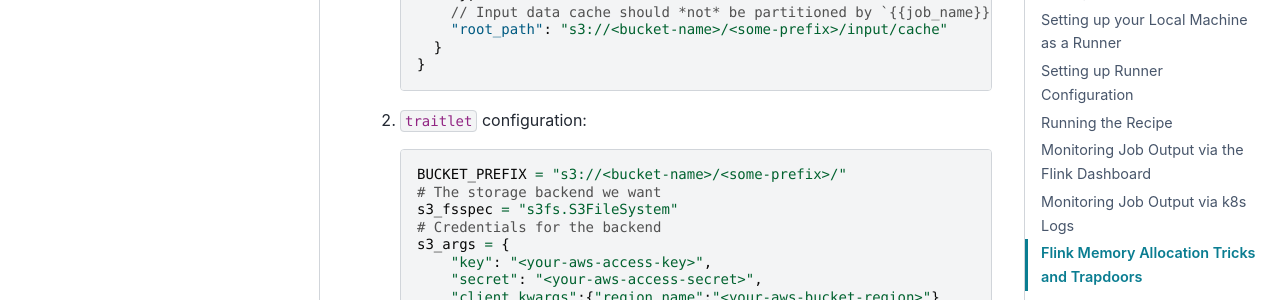
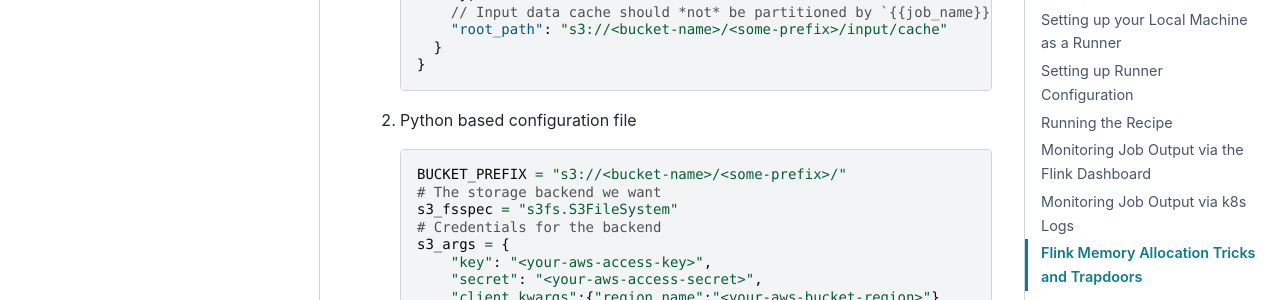
Before and after one commit to pangeo-forge/pangeo-forge-runner, a Sphinx documentation site: the page built from docs/tutorial/flink.md, in a window 1280 px wide and 900 px high, scrolled down 3838 px. Shown: the part 150-450 px from the top of the window. Built offline with Sphinx 7.4.7 and the PyData theme 0.15.4, drawn with Linux system fonts in a browser that asks for light colours.

Commit message:
Update docs/tutorial/flink.md
Co-authored-by: Yuvi Panda <yuvipanda@gmail.com>

````diff
--- a/docs/tutorial/flink.md
+++ b/docs/tutorial/flink.md
@@ -166,7 +166,7 @@ and `fsspec` [third-party implementations](https://filesystem-spec.readthedocs.i
    }
    ```
 
-2. `traitlet` configuration:
+2. Python based configuration file
 
    ```python
    BUCKET_PREFIX = "s3://<bucket-name>/<some-prefix>/"
````
